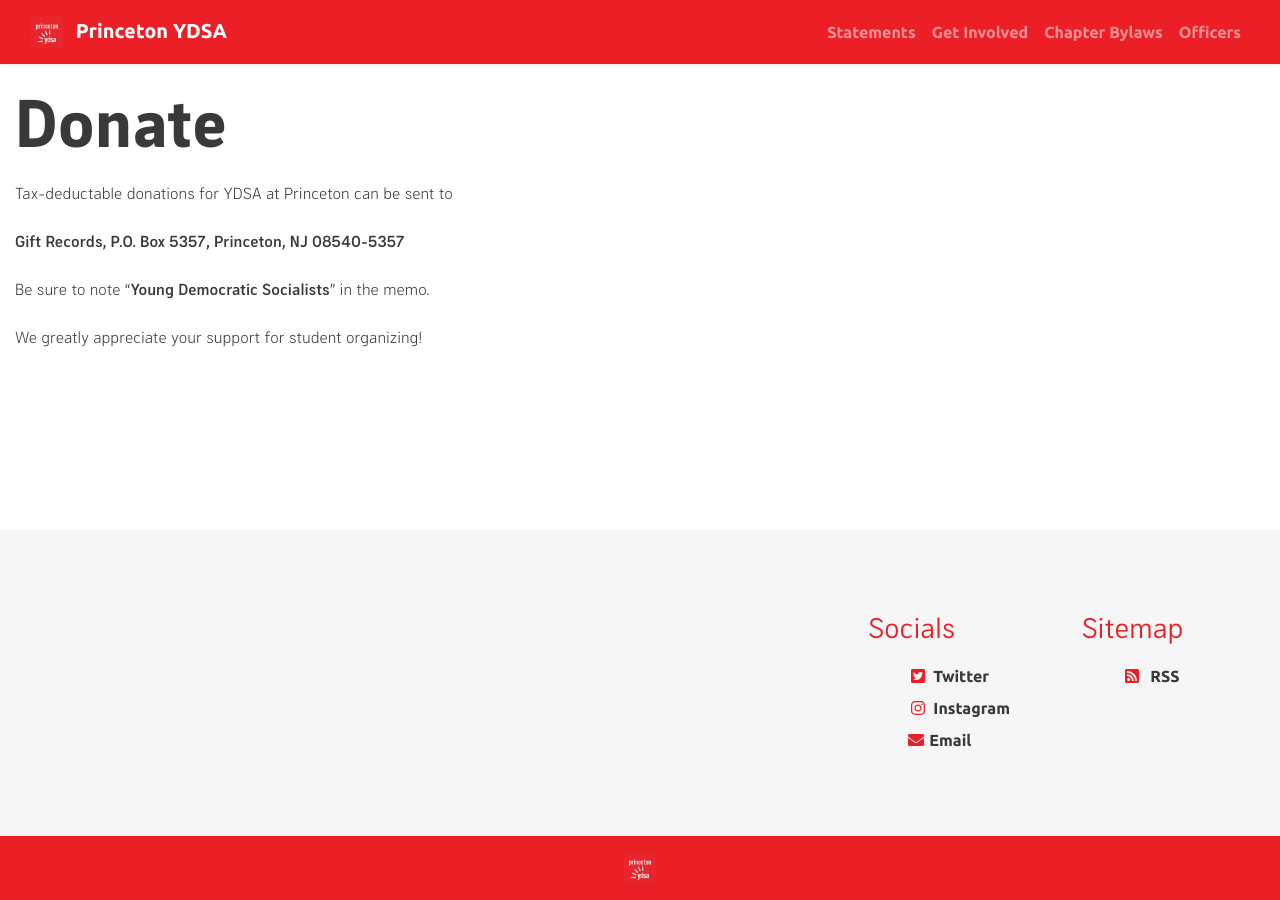
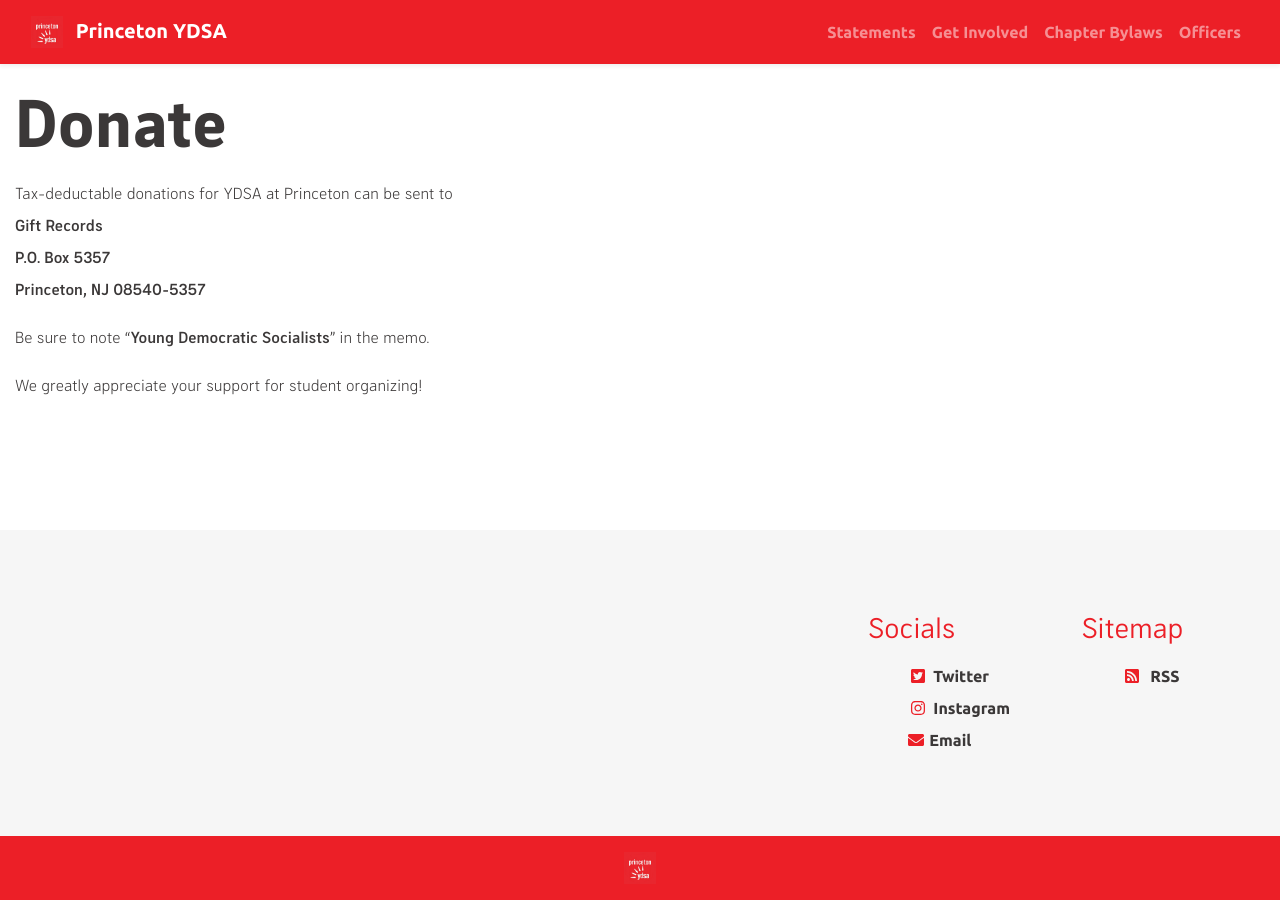
Before and after one commit to centralnjdsa-ntc/princetonydsa.github.io, a Jekyll site: the page built from _pages/donate.md, in a window 1280 px wide. Built offline with Jekyll 4.4.1, drawn with Linux system fonts in a browser that asks for light colours.

```diff
--- a/_pages/donate.md
+++ b/_pages/donate.md
@@ -5,9 +5,8 @@ permalink: /donate/
 ---
 
 Tax-deductable donations for YDSA at Princeton can be sent to
-
-**Gift Records,
-P.O. Box 5357,
+**Gift Records
+P.O. Box 5357
 Princeton, NJ 08540-5357**
 
 Be sure to note "**Young Democratic Socialists**" in the memo.
```
